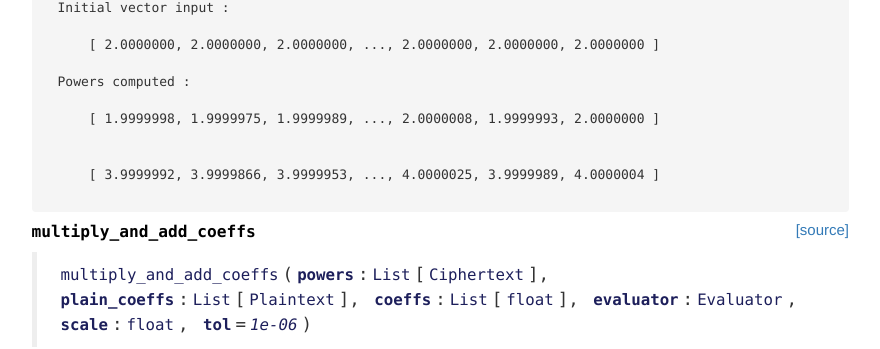
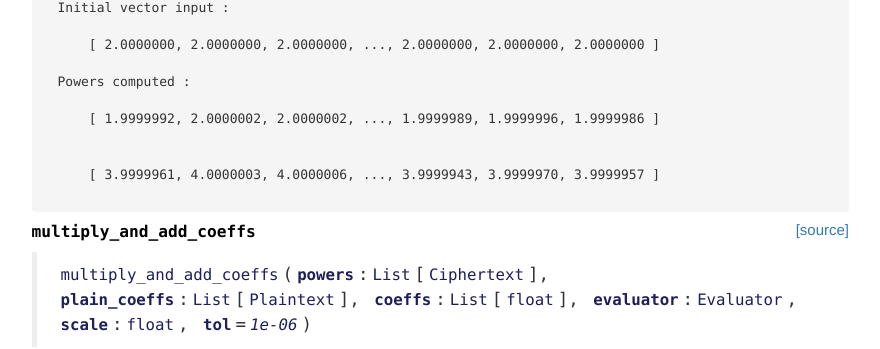
Before and after one commit to dhuynh95/cryptotree, a Jekyll site: the page built from docs/polynomials.html, in a window 1280 px wide and 900 px high, scrolled down 2100 px. Shown: the part 260-609 px from the top of the window, without its empty margins (346-1226 px from the left). Built offline with Jekyll 4.4.1, drawn with Linux system fonts in a browser that asks for light colours; nearby versions of some CDN libraries; comment, search, counter and statistics services are not loaded.

```diff
--- a/docs/cryptotree.html
+++ b/docs/cryptotree.html
@@ -324,7 +324,7 @@ homomorphic operations from a Neural Decision Tree.</p>
 
 <div class="output_text output_subarea output_execute_result">
 <pre>(&lt;Figure size 432x288 with 1 Axes&gt;,
- &lt;matplotlib.axes._subplots.AxesSubplot at 0x7fb10d9fb7c0&gt;)</pre>
+ &lt;matplotlib.axes._subplots.AxesSubplot at 0x7ff2d9a07370&gt;)</pre>
 </div>
 
 </div>
--- a/docs/polynomials.html
+++ b/docs/polynomials.html
@@ -287,10 +287,10 @@ description: "Polynomials approxmiations and SEAL polynomials evaluations"
 
 Powers computed :
 
-    [ 1.9999998, 1.9999975, 1.9999989, ..., 2.0000008, 1.9999993, 2.0000000 ]
+    [ 1.9999992, 2.0000002, 2.0000002, ..., 1.9999989, 1.9999996, 1.9999986 ]
 
 
-    [ 3.9999992, 3.9999866, 3.9999953, ..., 4.0000025, 3.9999989, 4.0000004 ]
+    [ 3.9999961, 4.0000003, 4.0000006, ..., 3.9999943, 3.9999970, 3.9999957 ]
 
 </pre>
 </div>
--- a/docs/tree.html
+++ b/docs/tree.html
@@ -565,7 +565,7 @@ parameters converted too when you call :meth:<code>to</code>, etc.</p>
 
 <div class="output_text output_subarea output_execute_result">
 <pre>(&lt;Figure size 432x288 with 1 Axes&gt;,
- &lt;matplotlib.axes._subplots.AxesSubplot at 0x7f7e3c5a9130&gt;)</pre>
+ &lt;matplotlib.axes._subplots.AxesSubplot at 0x7f8bb3a95d00&gt;)</pre>
 </div>
 
 </div>
```
Also changed, not shown: README.md.
